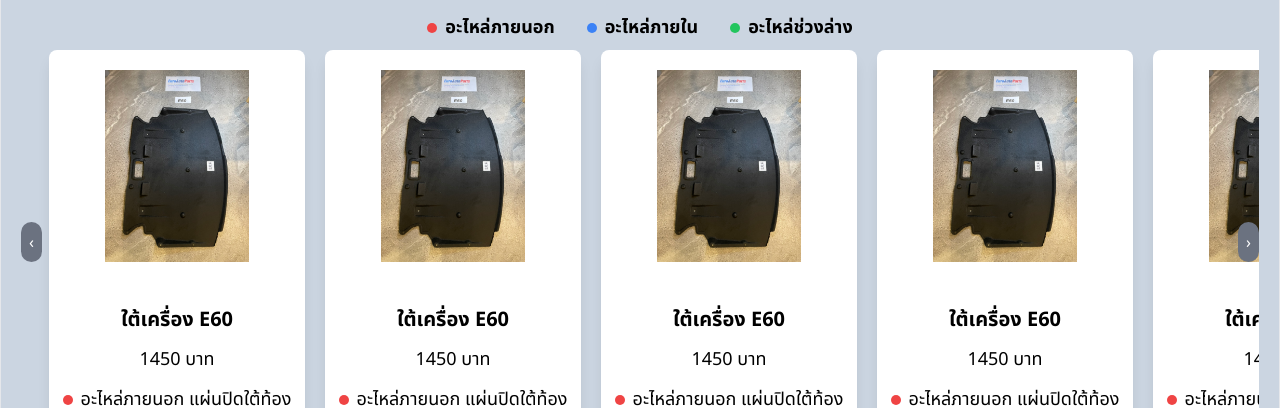
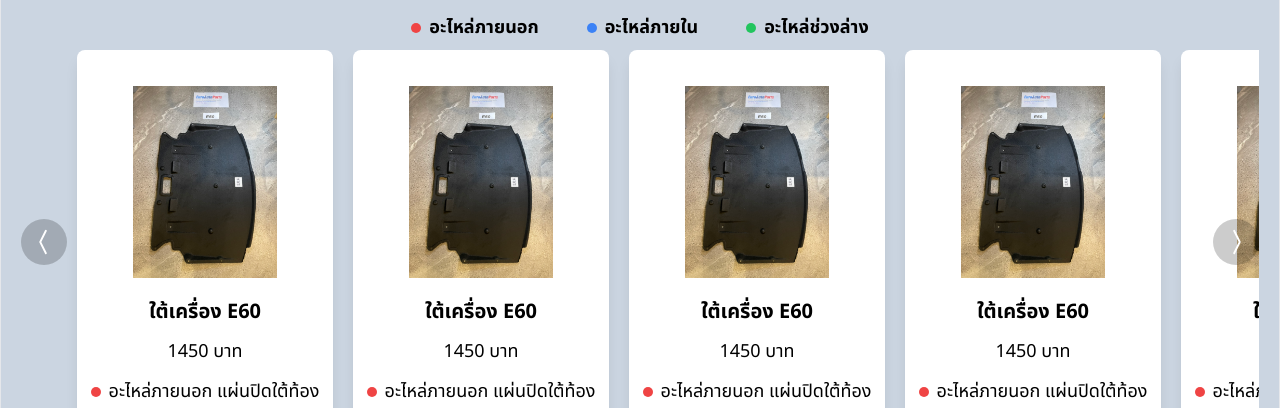
Before and after one commit to Win-TS/euroautoparts-landing-page, a React (Vite) app: page / in a window 1280 px wide. Shown: the part 544-952 px from the top of the page. Built offline with nearby package versions, Linux system fonts and the light colour scheme.

Commit message:
style: change best selling products section paddings

```diff
--- a/src/components/BestSellingProducts.tsx
+++ b/src/components/BestSellingProducts.tsx
@@ -1,5 +1,6 @@
 import Reveal from '../animations/Reveal';
 import exImage from '../assets/e60-ใต้เครื่อง.jpg';
+import { BsChevronCompactLeft, BsChevronCompactRight } from "react-icons/bs";
 
 const products = [
     { productName: "ใต้เครื่อง E60", productPrice: 1450, productImage: exImage, type: "อะไหล่ภายนอก", description: "แผ่นปิดใต้ท้อง" },
@@ -36,7 +37,7 @@ export default function BestSellingProducts() {
                 </div>
             </Reveal>
             <Reveal>
-                <div className="flex justify-center items-center space-x-8">
+                <div className="flex justify-center items-center space-x-12">
                     <h1 className="text-lg font-notothai text-center pb-2 font-bold">
                         <span className="inline-block w-2.5 h-2.5 rounded-full mr-2 bg-red-500 font-bold"></span>
                         อะไหล่ภายนอก
@@ -53,25 +54,19 @@ export default function BestSellingProducts() {
             </Reveal>
             <Reveal>
                 <div className="relative">
-                    <button
-                        className="absolute left-0 top-1/2 transform -translate-y-1/2 bg-gray-500 text-white p-2 rounded-full"
-                        onClick={slideLeft}
-                    >
-                        &#8249;
-                    </button>
-                    <div id="slider" className="overflow-x-auto flex space-x-5 scroll-pl-7 pl-7 scroll-smooth whitespace-nowrap">
+                    <div className="absolute left-0 top-1/2 transform -translate-y-1/2 bg-black/20 text-white p-2 rounded-full cursor-pointer">
+                        <BsChevronCompactLeft onClick={slideLeft} size={30} />
+                    </div>
+                    <div id="slider" className="overflow-x-auto flex space-x-5 scroll-pl-14 pl-14 scroll-smooth whitespace-nowrap">
                         {products.map((product, index) => (
                             <div key={index} className="snap-start hover:shadow-2xl transition-shadow duration-300 ease-in-out">
                                 <ProductCard {...product} />
                             </div>
                         ))}
                     </div>
-                    <button
-                        className="absolute right-0 top-1/2 transform -translate-y-1/2 bg-gray-500 text-white p-2 rounded-full"
-                        onClick={slideRight}
-                    >
-                        &#8250;
-                    </button>
+                    <div className="absolute right-0 top-1/2 transform -translate-y-1/2 bg-black/20 text-white p-2 rounded-full cursor-pointer">
+                        <BsChevronCompactRight onClick={slideRight} size={30} />
+                    </div>
                 </div>
             </Reveal>
         </div>
@@ -97,13 +92,13 @@ function ProductCard({ productName, productPrice, productImage, type, descriptio
 
     return (
         <div className="bg-white rounded-lg shadow-lg p-5 w-64 h-96 flex flex-col justify-between">
-            <div className="flex justify-center items-center mb-2">
+            <div className="flex justify-center items-center mb-2 pt-4">
                 <img src={productImage} alt={productName} className="w-48 h-48 object-contain" />
             </div>
             <div className="flex flex-col items-center space-y-3">
                 <h1 className="text-xl font-bold font-notothai text-center">{productName}</h1>
                 <h2 className="text-lg font-notothai text-center">{productPrice} บาท</h2>
-                <p className="text-lg font-notothai text-center flex items-center justify-center">
+                <p className="text-lg font-notothai text-center flex items-center justify-center pb-2">
                     <span className={`w-2.5 h-2.5 rounded-full mr-2 ${markerColor}`}></span>
                     {type} {description}
                 </p>
```
